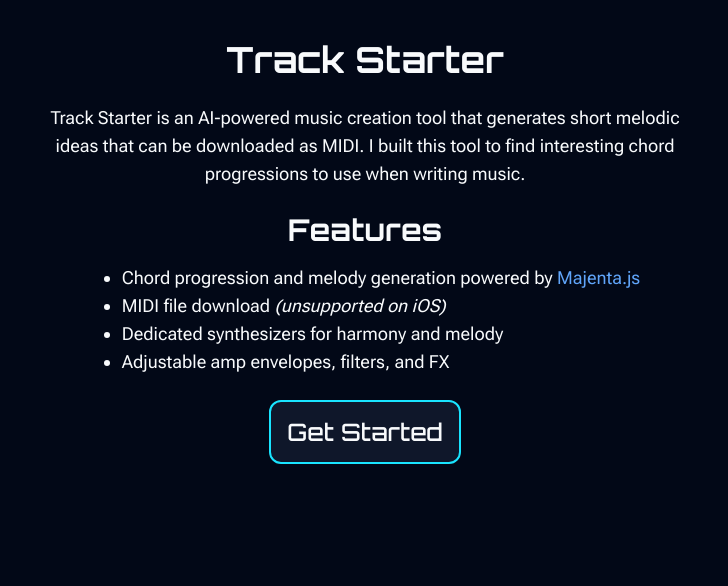
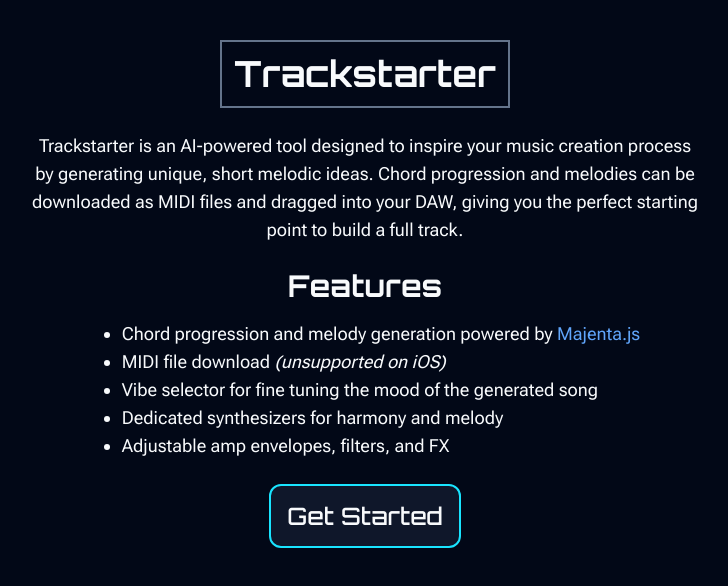
Before and after one commit to steve-mackinnon/trackstarter, a Next.js app: page / in a window 1280 px wide. Shown: the top 586 px of the page, without its empty margins (275-1003 px from the left). Built offline with nearby package versions, Linux system fonts and the light colour scheme.

Commit message:
Tweak copy

```diff
--- a/src/app/page.tsx
+++ b/src/app/page.tsx
@@ -8,11 +8,15 @@ const roboto = Roboto_Flex({ subsets: ["latin"] });
 export default function Home() {
   return (
     <main className="flex flex-col justify-center items-center gap-6 p-4 pt-10 text-center">
-      <h1 className="text-4xl font-bold">Track Starter</h1>
+      <h1 className="text-4xl font-bold border-2 border-slate-500 p-3">
+        Trackstarter
+      </h1>
       <article className={cn(roboto.className, "max-w-2xl text-lg")}>
-        Track Starter is an AI-powered music creation tool that generates short
-        melodic ideas that can be downloaded as MIDI. I built this tool to find
-        interesting chord progressions to use when writing music.
+        Trackstarter is an AI-powered tool designed to inspire your music
+        creation process by generating unique, short melodic ideas. Chord
+        progression and melodies can be downloaded as MIDI files and dragged
+        into your DAW, giving you the perfect starting point to build a full
+        track.
       </article>
       <section aria-labelledby="features-heading">
         <h2 className="text-3xl font-bold" id="features-heading">
@@ -37,6 +41,7 @@ export default function Home() {
           <li>
             MIDI file download <i>(unsupported on iOS)</i>
           </li>
+          <li>Vibe selector for fine tuning the mood of the generated song</li>
           <li>Dedicated synthesizers for harmony and melody</li>
           <li>Adjustable amp envelopes, filters, and FX</li>
         </ul>
```
